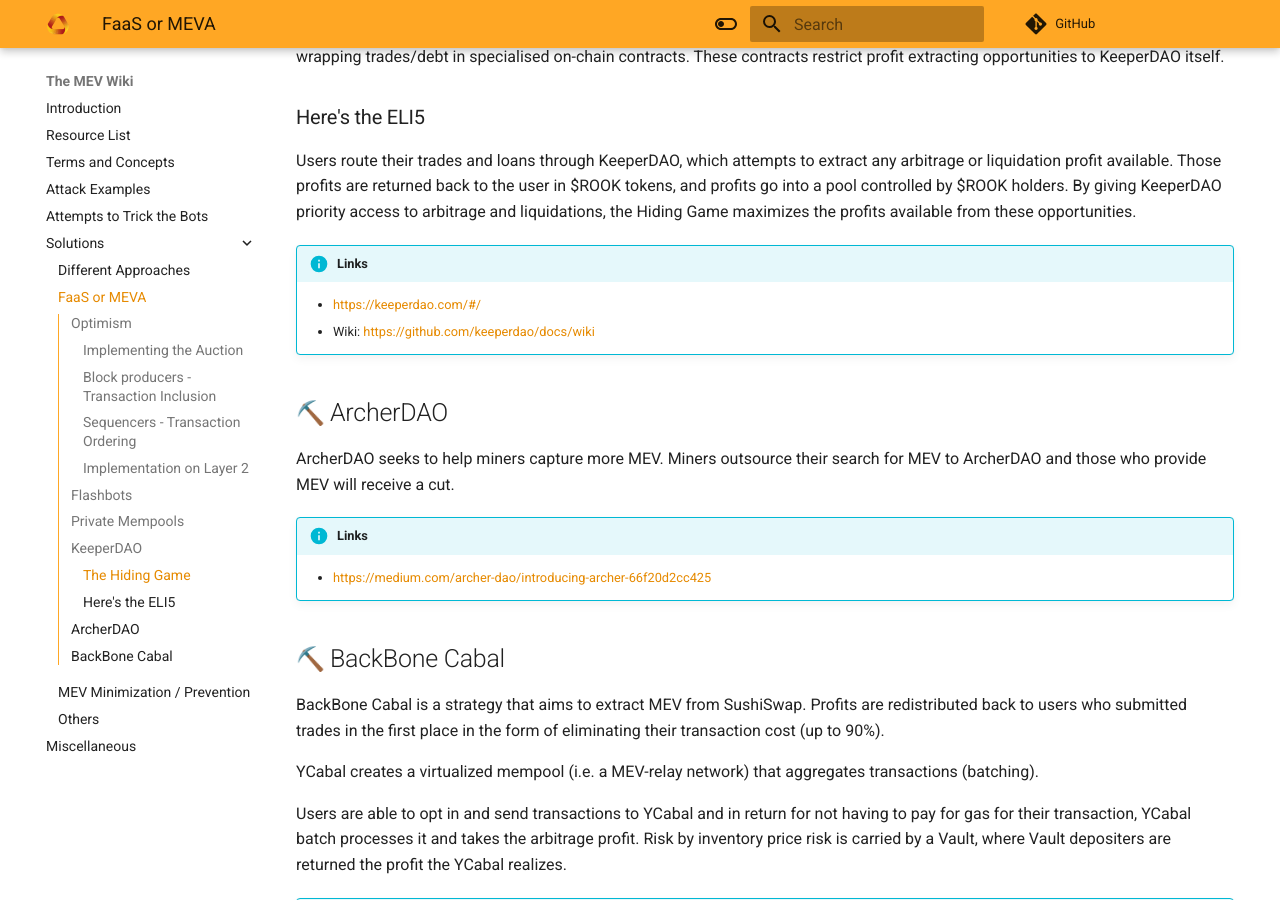
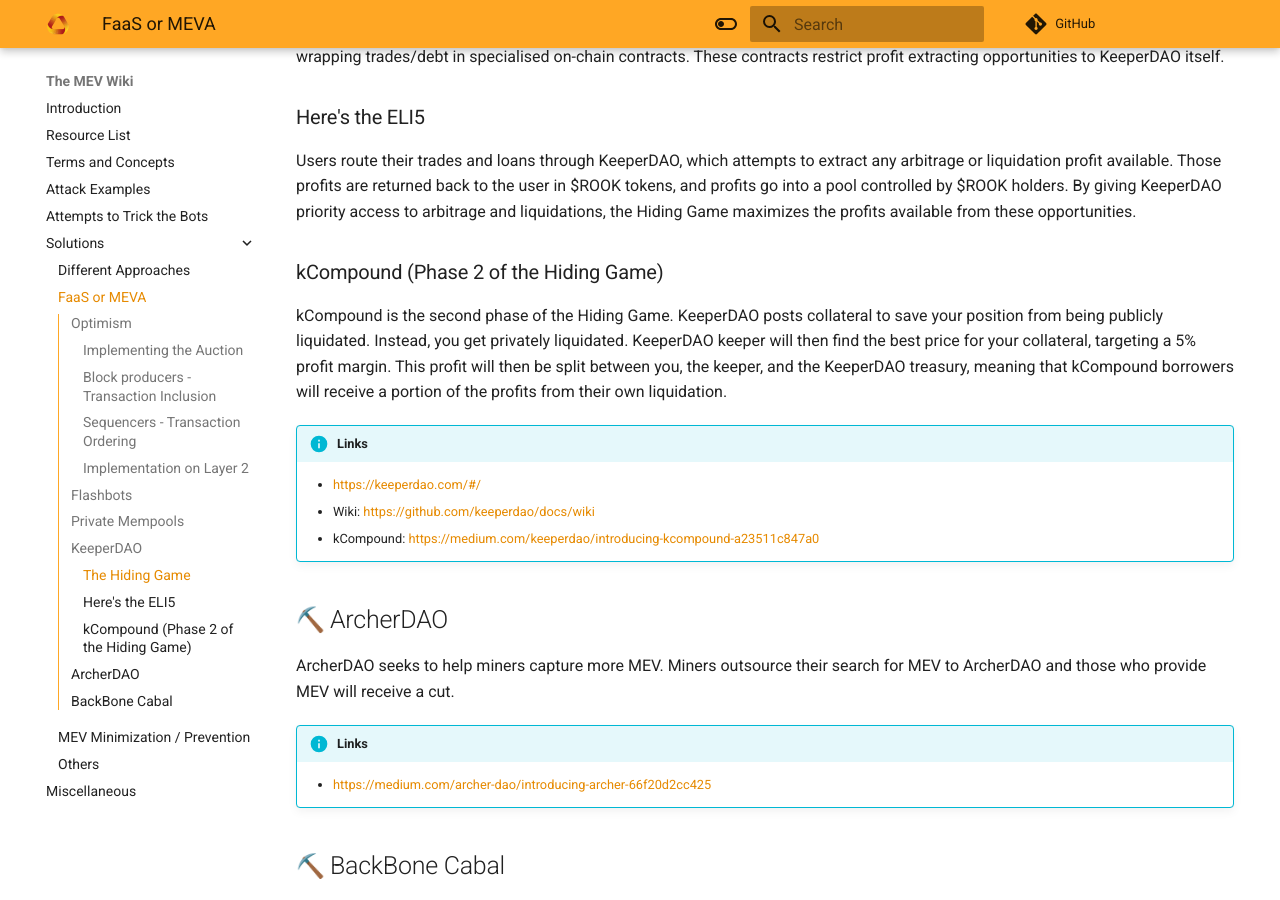
Before and after one commit to automata-network/docs, an MkDocs documentation site: the page built from docs/mev/solutions/faas-or-meva.md, in a window 1280 px wide and 900 px high, scrolled down 3895 px. Built offline with MkDocs 1.6.1 and Material for MkDocs 9.7.7, drawn with Linux system fonts in a browser that asks for light colours; emoji names are drawn with the system emoji font; comment, search, counter and statistics services are not loaded.

Commit message:
Update faas-or-meva.md

```diff
--- a/docs/mev/solutions/faas-or-meva.md
+++ b/docs/mev/solutions/faas-or-meva.md
@@ -105,10 +105,15 @@
 
 Users route their trades and loans through KeeperDAO, which attempts to extract any arbitrage or liquidation profit available. Those profits are returned back to the user in $ROOK tokens, and profits go into a pool controlled by $ROOK holders. By giving KeeperDAO priority access to arbitrage and liquidations, the Hiding Game maximizes the profits available from these opportunities.
 
+### kCompound (Phase 2 of the Hiding Game)
+
+kCompound is the second phase of the Hiding Game. KeeperDAO posts collateral to save your position from being publicly liquidated. Instead, you get privately liquidated. KeeperDAO keeper will then find the best price for your collateral, targeting a 5% profit margin. This profit will then be split between you, the keeper, and the KeeperDAO treasury, meaning that kCompound borrowers will receive a portion of the profits from their own liquidation.
+
 !!! info "Links"
 
     - [https://keeperdao.com/#/](https://keeperdao.com/#/){target=_blank}
     - Wiki: [https://github.com/keeperdao/docs/wiki](https://github.com/keeperdao/docs/wiki){target=_blank}
+    - kCompound: [https://medium.com/keeperdao/introducing-kcompound-a23511c847a0](https://medium.com/keeperdao/introducing-kcompound-a23511c847a0){target=_blank}
 
 ## :pick: ArcherDAO
 
```
